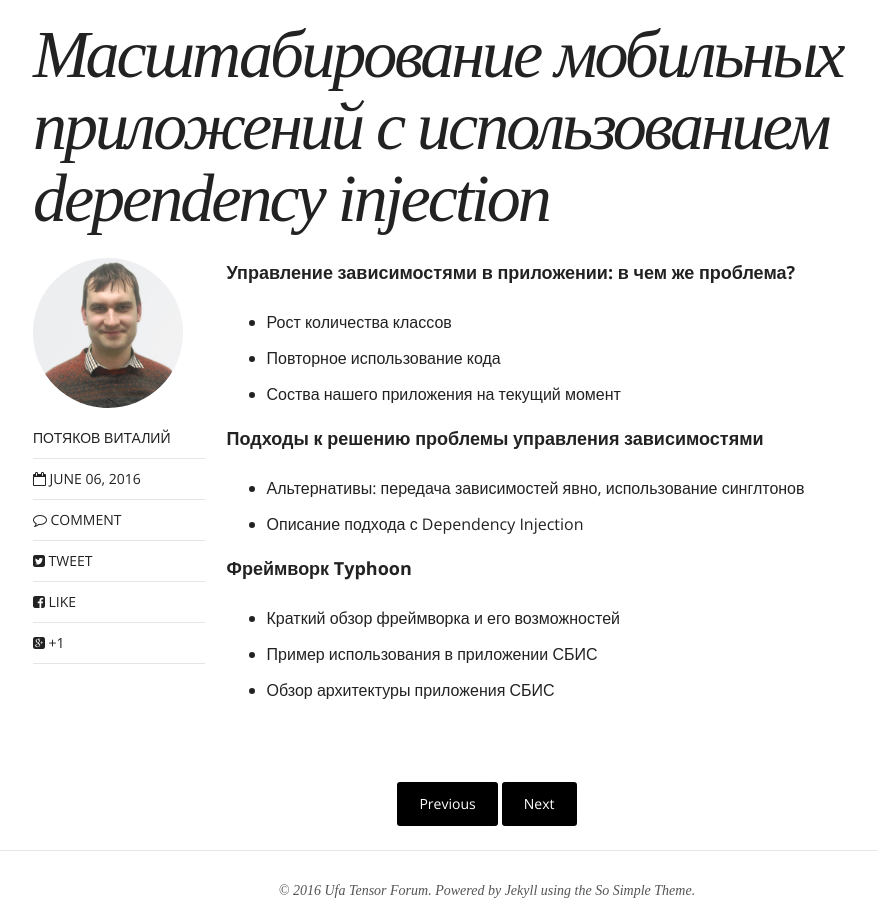
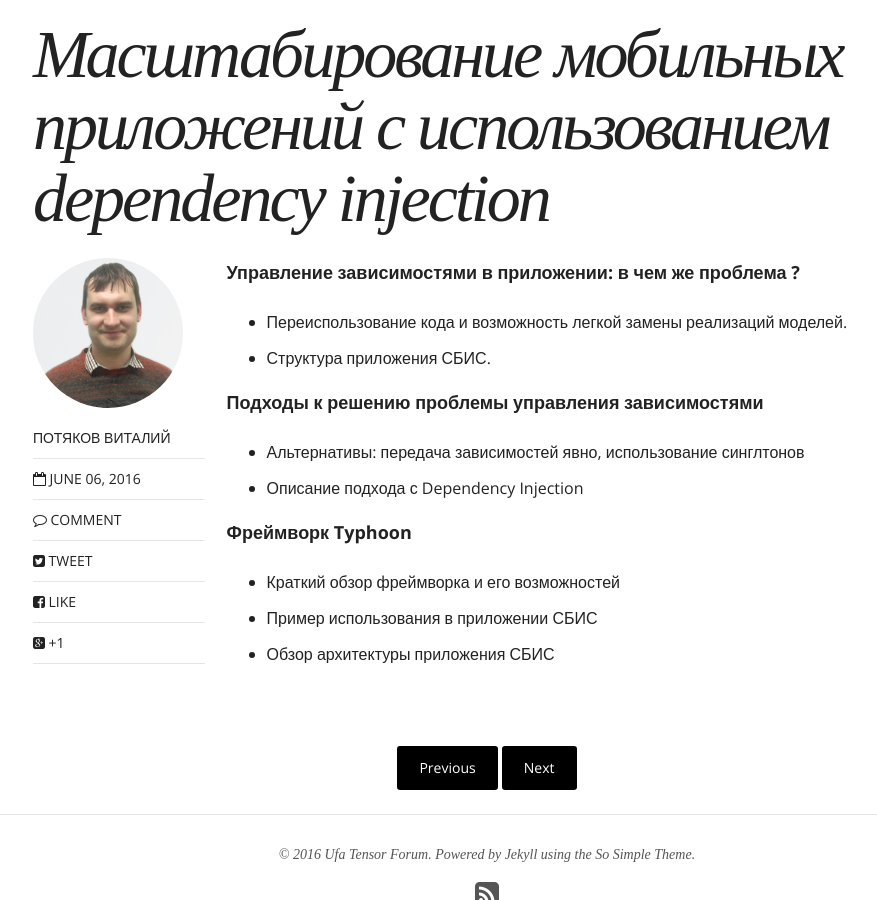
Before and after one commit to tensor-ufa/tensor-ufa.github.io, a Jekyll site: the page built from _posts/talks/2016-06-23-1-mobile-apps.md, in a window 1280 px wide and 900 px high, scrolled down 482 px. Shown: the whole window, without its empty margins (153-1030 px from the left). Built offline with Jekyll 4.4.1, drawn with Linux system fonts in a browser that asks for light colours; nearby versions of some CDN libraries; comment, search, counter and statistics services are not loaded.

Commit message:
текст доклада

```diff
--- a/_posts/talks/2016-06-23-1-mobile-apps.md
+++ b/_posts/talks/2016-06-23-1-mobile-apps.md
@@ -18,11 +18,10 @@
 ---
 
 
-**Управление зависимостями в приложении: в чем же проблема?**
+**Управление зависимостями в приложении:  в чем же проблема ?**
 
-* Рост количества классов
-* Повторное использование кода
-* Соства нашего приложения на текущий момент
+* Переиспользование кода и возможность легкой замены реализаций моделей.
+* Структура приложения СБИС.
 
 **Подходы к решению проблемы управления зависимостями**
 
```
